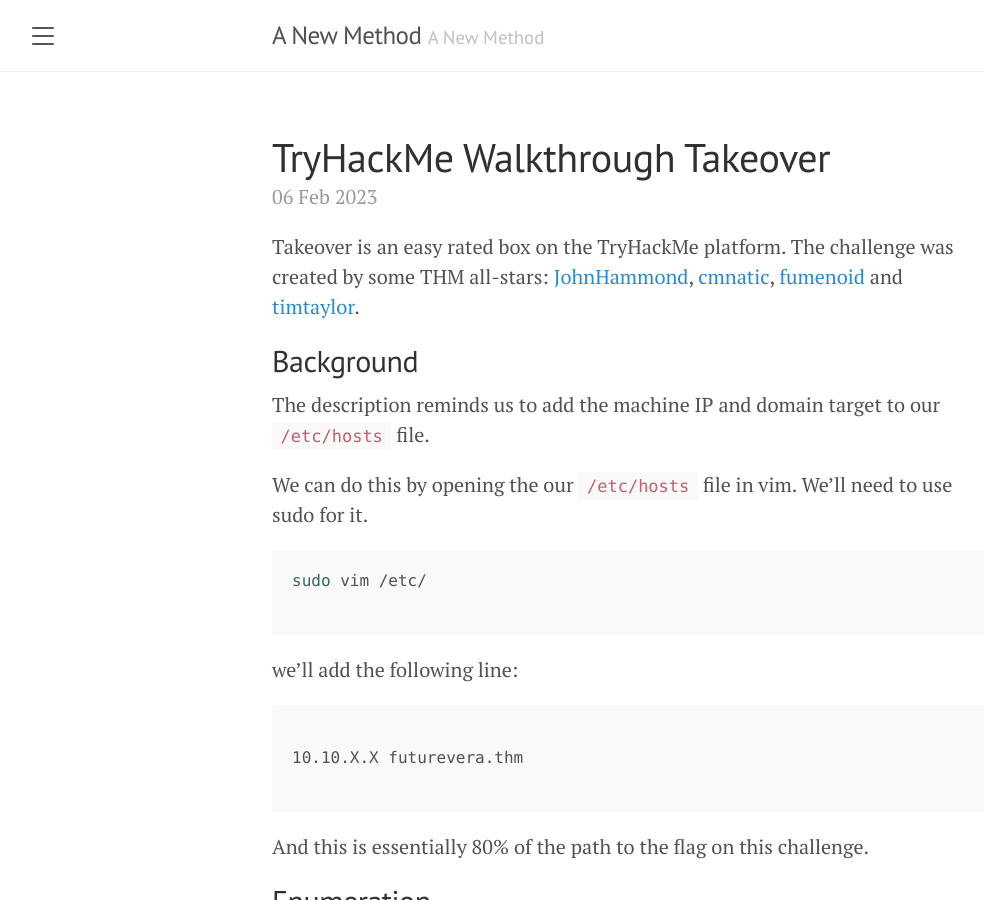
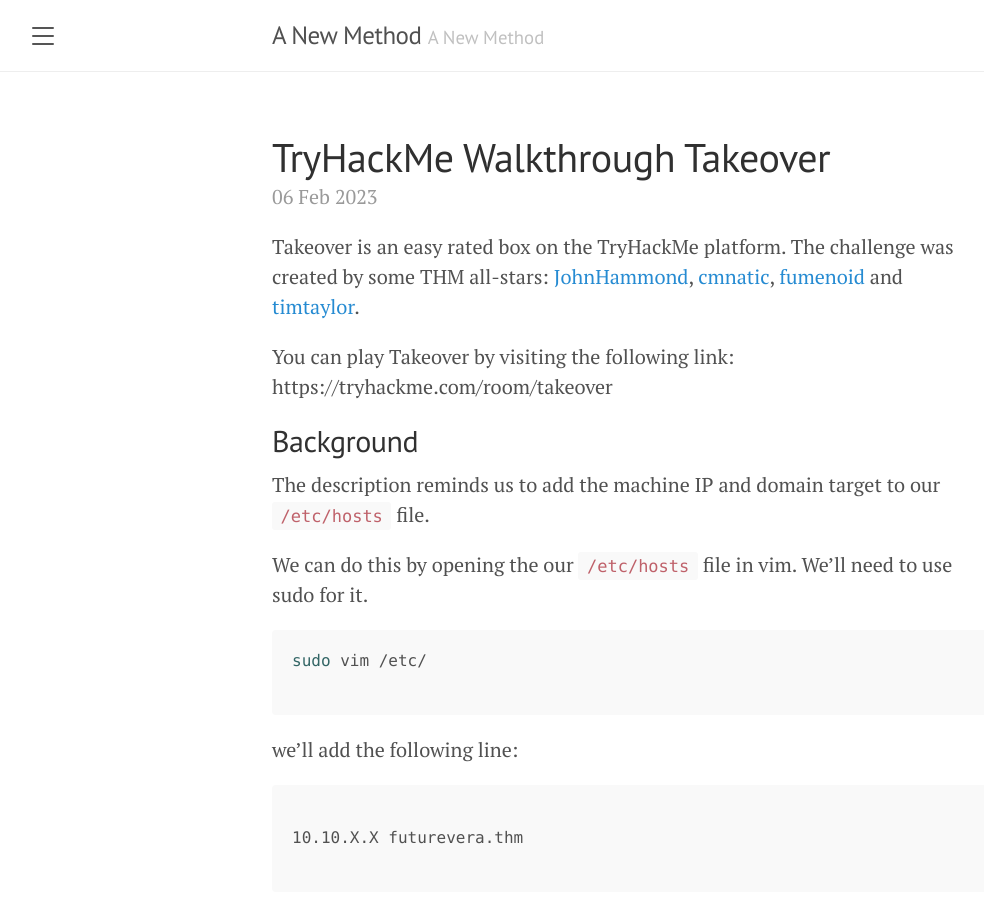
Before and after one commit to bernardr/bernardr.github.io, a Jekyll site: the page built from _posts/walkthroughs/2023-02-06-THM-TryHackMe-Takeover-walkthrough.md, in a window 1280 px wide and 900 px high. Shown: the whole window, without its empty margins (8-992 px from the left). Built offline with Jekyll 4.4.1, drawn with Linux system fonts in a browser that asks for light colours.

Commit message:
added link to room

```diff
--- a/_posts/walkthroughs/2023-02-06-THM-TryHackMe-Takeover-walkthrough.md
+++ b/_posts/walkthroughs/2023-02-06-THM-TryHackMe-Takeover-walkthrough.md
@@ -5,6 +5,8 @@ tags: ffuf, apache, subdomain fuzzing, TLS, SSL
 ---
 
 Takeover is an easy rated box on the TryHackMe platform. The challenge was created by some THM all-stars: [JohnHammond](https://tryhackme.com/p/JohnHammond), [cmnatic](https://tryhackme.com/p/cmnatic), [fumenoid](https://tryhackme.com/p/fumenoid) and [timtaylor](https://tryhackme.com/p/timtaylor).
+
+You can play Takeover by visiting the following link: https://tryhackme.com/room/takeover
 
 ## Background
 
```
